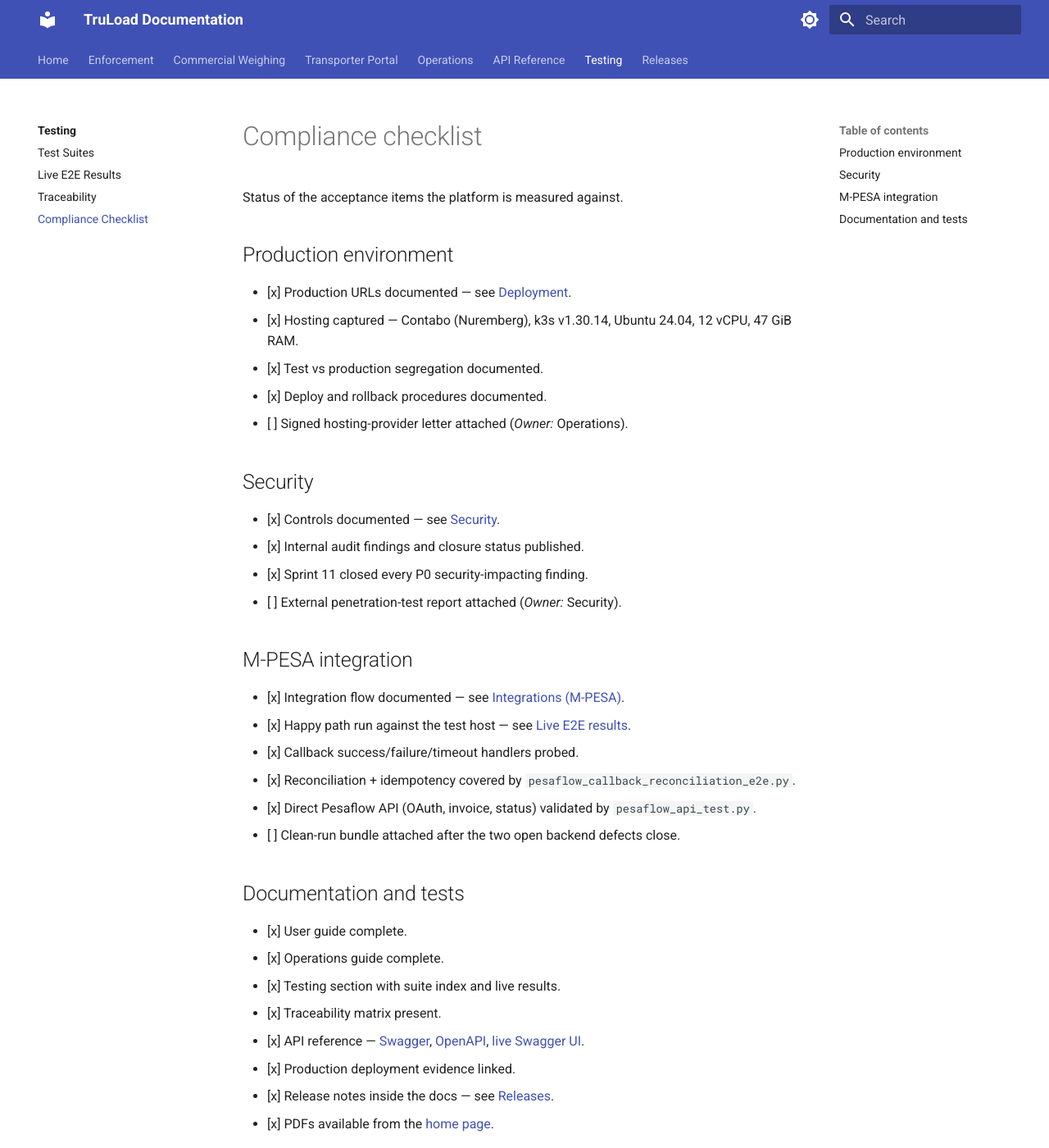
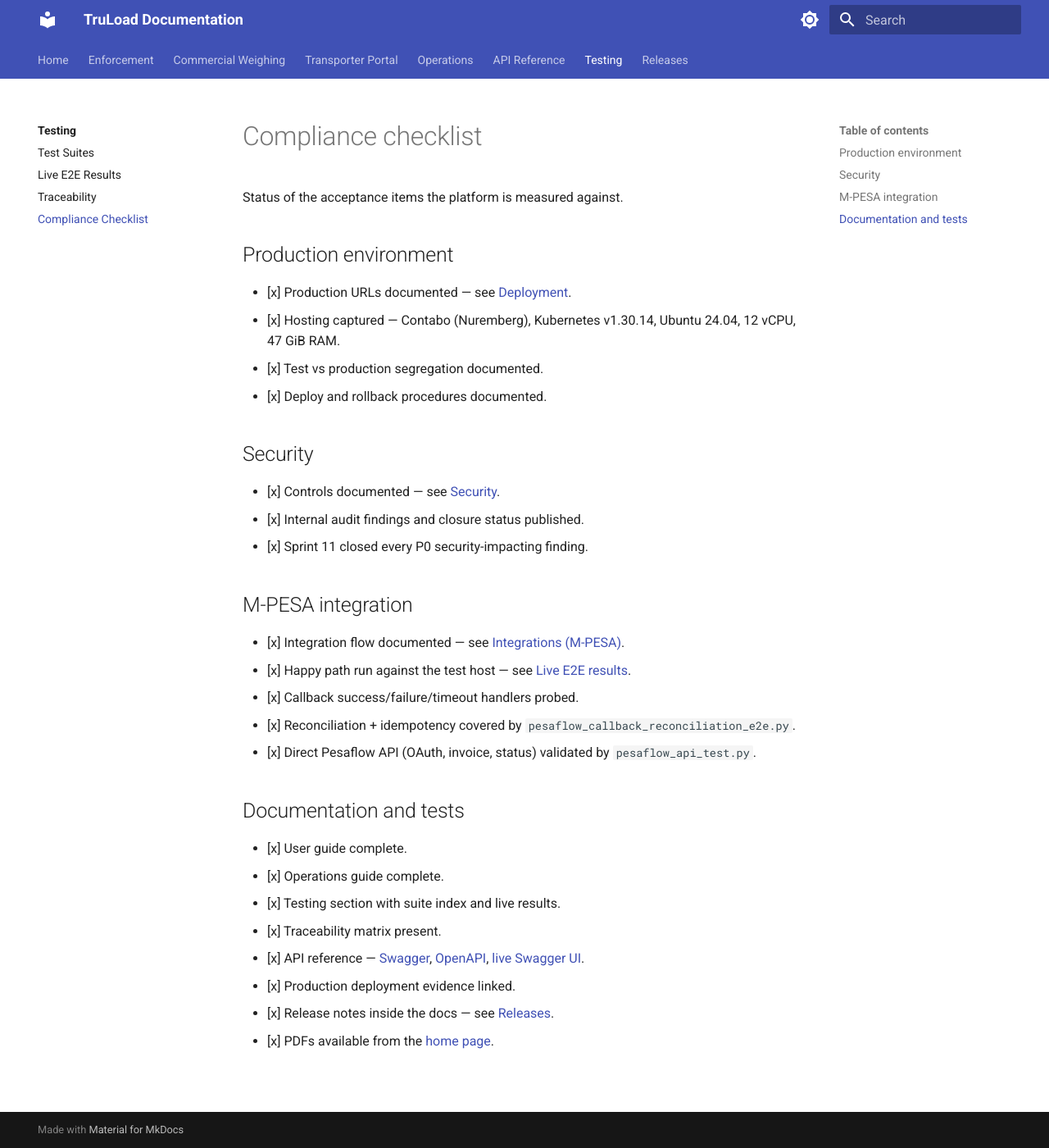
Before and after one commit to Bengo-Hub/truload-docs, an MkDocs documentation site: the page built from docs/testing/compliance-checklist.md, in a window 1280 px wide and 1400 px high. Shown: the whole window at 82% size. Built offline with MkDocs 1.6.1 and Material for MkDocs 9.7.7, drawn with Linux system fonts in a browser that asks for light colours.

Commit message:
fix(docs): remove irrelevant checklist items, fix k3s→k8s references
- Remove placeholder checklist items (hosting-provider letter, pen-test
  report, clean-run bundle) that are not applicable
- Fix k3s references to Kubernetes (server runs standard k8s v1.30.14)
- Fix compliance checklist k3s → Kubernetes reference

Co-Authored-By: Claude Opus 4.6 (1M context) <noreply@anthropic.com>

```diff
--- a/docs/testing/compliance-checklist.md
+++ b/docs/testing/compliance-checklist.md
@@ -5,17 +5,15 @@ Status of the acceptance items the platform is measured against.
 ## Production environment
 
 - [x] Production URLs documented — see [Deployment](../technical/deployment-and-environments.md#hostnames).
-- [x] Hosting captured — Contabo (Nuremberg), k3s v1.30.14, Ubuntu 24.04, 12 vCPU, 47 GiB RAM.
+- [x] Hosting captured — Contabo (Nuremberg), Kubernetes v1.30.14, Ubuntu 24.04, 12 vCPU, 47 GiB RAM.
 - [x] Test vs production segregation documented.
 - [x] Deploy and rollback procedures documented.
-- [ ] Signed hosting-provider letter attached (*Owner:* Operations).
 
 ## Security
 
 - [x] Controls documented — see [Security](../technical/security-assurance.md#controls).
 - [x] Internal audit findings and closure status published.
 - [x] Sprint 11 closed every P0 security-impacting finding.
-- [ ] External penetration-test report attached (*Owner:* Security).
 
 ## M-PESA integration
 
@@ -24,7 +22,6 @@ Status of the acceptance items the platform is measured against.
 - [x] Callback success/failure/timeout handlers probed.
 - [x] Reconciliation + idempotency covered by `pesaflow_callback_reconciliation_e2e.py`.
 - [x] Direct Pesaflow API (OAuth, invoice, status) validated by `pesaflow_api_test.py`.
-- [ ] Clean-run bundle attached after the two open backend defects close.
 
 ## Documentation and tests
 
```
Also changed, not shown: docs/technical/deployment-and-environments.md (+1 -1 lines).
